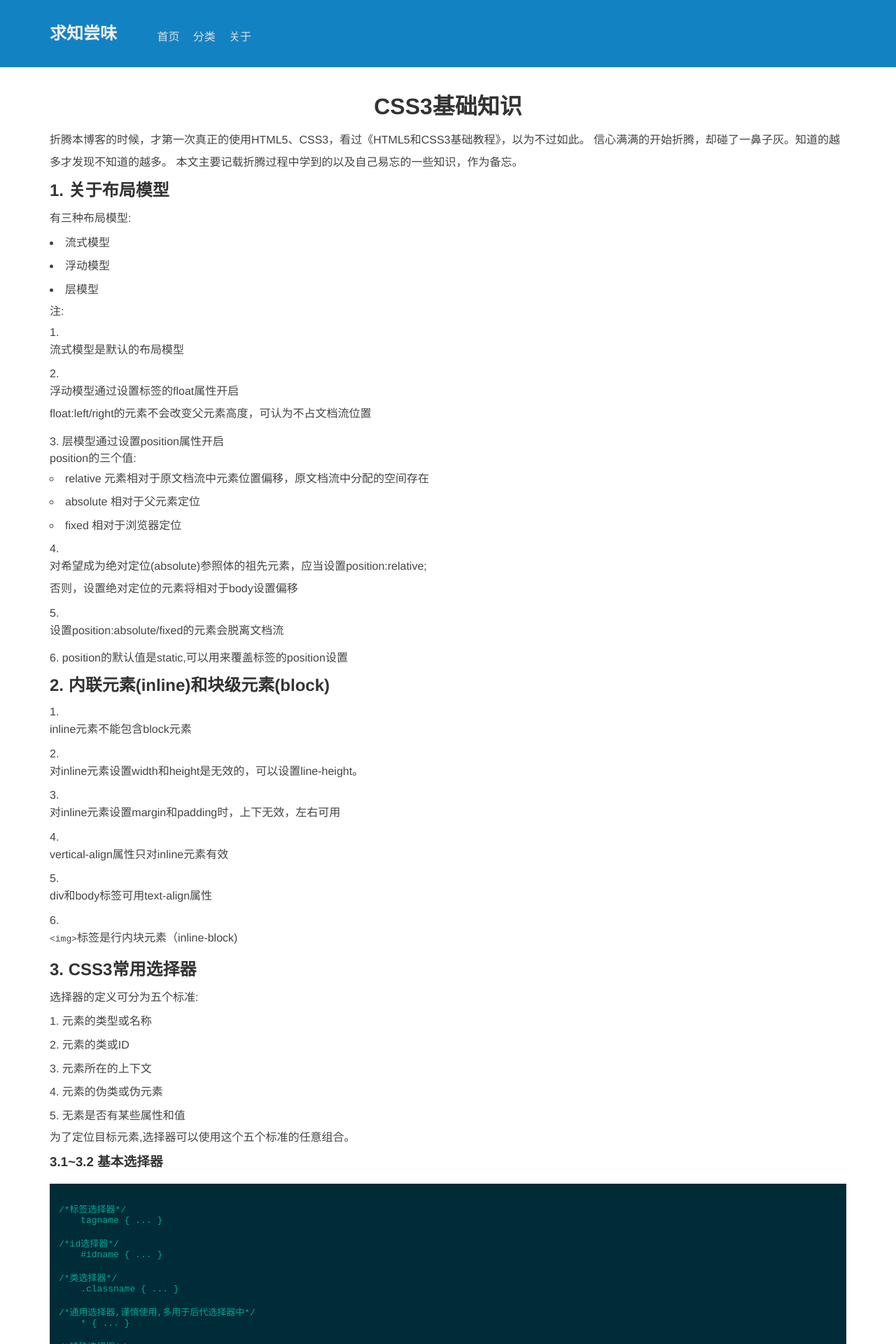
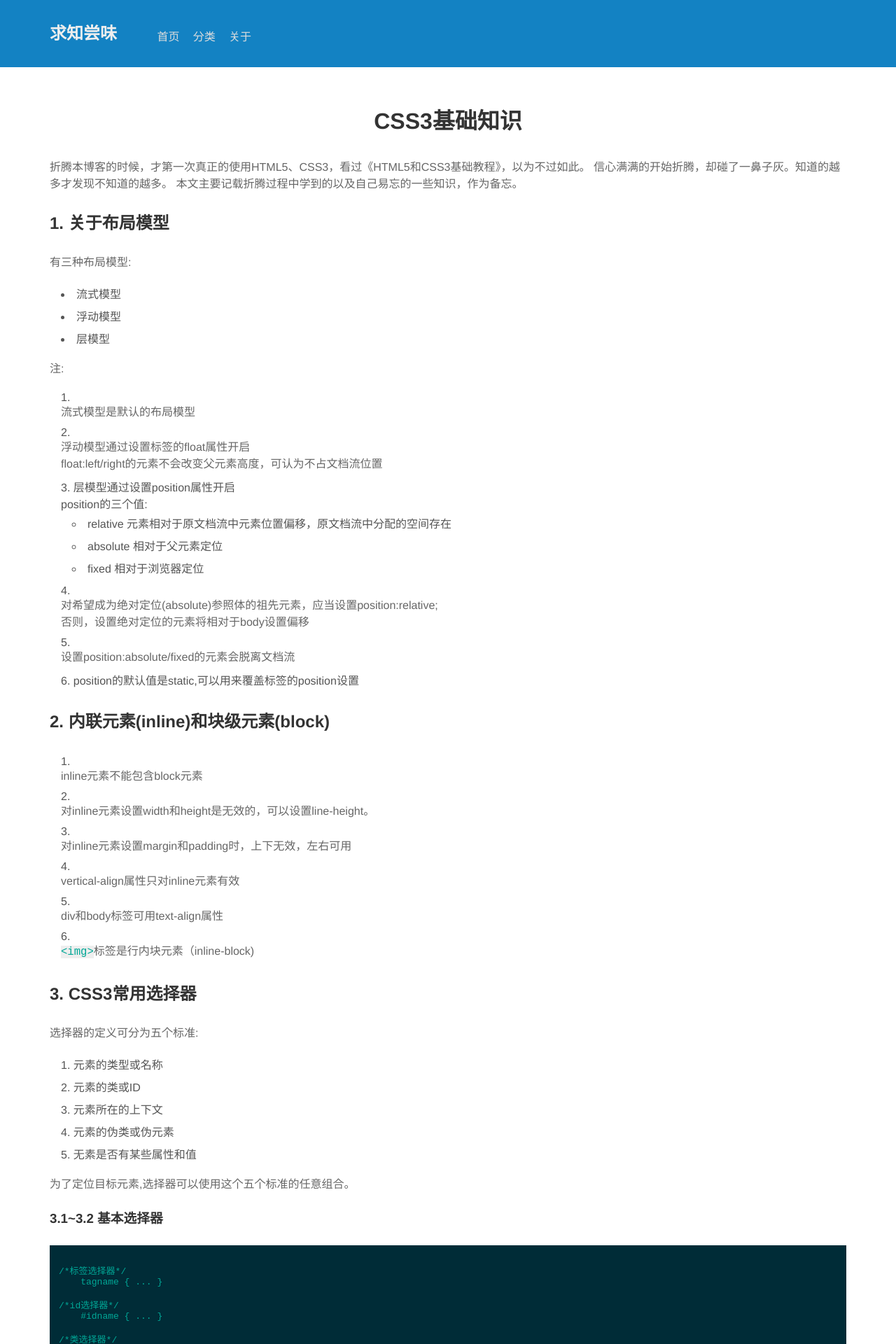
Before and after one commit to CodeEremite/codeeremite.github.io, a Jekyll site: the page built from _posts/2015-12-28-about-css3.md, in a window 1280 px wide. Shown: the top 1920 px of the page at 70% size. Built offline with Jekyll 4.4.1, drawn with Linux system fonts in a browser that asks for light colours; some of the changed text lies outside the part shown.

Commit message:
调整了一些细节，不过自定义CSS有冗余

```diff
--- a/_layouts/default.html
+++ b/_layouts/default.html
@@ -23,7 +23,7 @@
         <a href="/index.html">{{ site.title }}</a>
     </div>
     <div class="navi">
-        <ul class-"clearfix">
+        <ul class="clearfix">
             <li><a href="/index.html">首页</a></li>
             <li><a href="/categories.html">分类</a></li>
             <li><a href="/about.html">关于</a></li>
--- a/_posts/2015-12-28-about-css3.md
+++ b/_posts/2015-12-28-about-css3.md
@@ -101,8 +101,8 @@
 
 ### 3.4 根据伪类和伪元素定义选择器
 
+> **伪类**   : 应用于一组HTML元素
 > **伪元素** : HTML中并不存在的元素
-> **伪类**   : 应用于一组HTML元素
 
 以例子说明:
 
@@ -165,7 +165,9 @@
     h1,
     h2 {...}
 
-注: **不同选择器不一定非得单独成行，但为每个选择器单独成行更具可读性**
+注:
+
+**不同选择器不一定非得单独成行，但为每个选择器单独成行更具可读性**
 
 ## 4. 备忘
 
--- a/css/base.css
+++ b/css/base.css
@@ -3,9 +3,9 @@
     -ms-text-size-adjust: 100%;
     -webkit-text-size-adjust: 100%;
 }
-html,body,div,
-h1,h2,h3,p,
-ul,ol,li{
+
+html,body,div,p,
+ul,ol,li {
     padding: 0;
     margin: 0;
 }
@@ -34,8 +34,6 @@
     padding: 0 1em;
     margin: 0 auto;
 }
-
-
 .clearfix:before,
 .clearfix:after {
     content: " ";
@@ -53,6 +51,7 @@
 /* navigation */
 .sitelogo {
     float: left;
+    margin-right:3em;
 }
 
 .sitelogo a {
@@ -71,12 +70,13 @@
 
 .navi {
     float: left;
-    margin-left: 3em;
 }
 
 
 .navi ul {
     list-style: none;
+    padding:0;
+    margin:0;
 }
 
 .navi li {
@@ -111,39 +111,48 @@
     color: #fff;
     border-bottom: 1px solid #fff;
 }
-/*           */
-main pre {
+/* 通用设置           */
+pre {
     padding:2em 1em;
     background-color: rgb(0,44,55);
-    color: lime;
+    /*color: lime;*/
     color: rgb(0,167,150);
     /*color: rgb(186,134,33);*/
     overflow-x:auto;
 }
-
-main p {
-    line-height: 2;
-    color: #444;
-}
-
-main ul,
-main ol { list-style-position: inside; color: #444;}
-
-main li { padding-top:0.3em; padding-bottom: 0.3em; }
-
-main blockquote {
+blockquote {
     margin:1em 0;
-    padding-left:1em;
+    padding: 0.05em  0.5em;
     border-left: 0.5em solid rgb(0,202,253);
     font-size: 1.2em;
+    background-color: #eee;
 }
-
+main p {
+    line-height: 1.5;
+    color: #666;
+    margin: 1em 0;
+}
 blockquote p {
     color: #333;
     font-weight: 900;
 }
 
-strong { color: black; font-weight:800;}
+strong { font-size:inherit; color: black; font-weight:800;}
+
+main ul,
+main ol {
+    list-style-position: inside;
+    color: #555;
+    margin: 1em, 0;
+    padding-left: 1em;
+}
+main li { padding: 0.25em 0; }
+main li p{
+    margin :0;
+    padding:0;
+    line-height: 1.5;
+}
+
 
 main h1,
 main h2,
@@ -164,9 +173,15 @@
     color: rgb(0,202,253);
 }
 
+code.highlighter-rouge{
+    font-size: 1.2em;
+    background-color: #eee;
+    color: rgb(0,167,150);
+}
+
 .preview h2 {
     font-size: 1.5em;
-    margin-top: 1em;
+    margin: 0.3em 0;
 }
 
 .preview a:link,
@@ -183,10 +198,12 @@
 .preview p {
     color: #888;
     line-height: 2;
+    margin: 0;
 }
 .preview p.text-date {
     font-size: 0.8em;
     color: #aaa;
+    margin: 0;
 }
 
 .paginator {
@@ -225,31 +242,22 @@
         width: 60.625em;
     }
 }
-
 @media screen and (min-width: 75em) {
     .container {
         width: 73.125em;
     }
 }
-
-
-
 @media screen and (max-width: 50em) {
     div.highlighter-rouge {
         margin-left: -1em;
         margin-right: -1em;
     }
 
-    main h1 { font-size:1.2em; line-height:2;}
+    main h1 { font-size:1.4em; line-height:2;}
     main h2,
     main h3,
     main h4 {
-        font-size: 1em;
+        font-size: 1.2em;
         line-height: 1.5;
     }
-
-    main li { font-size: 0.8em;}
-    main p {
-        font-size: 0.8em;
-    }
 }
```
